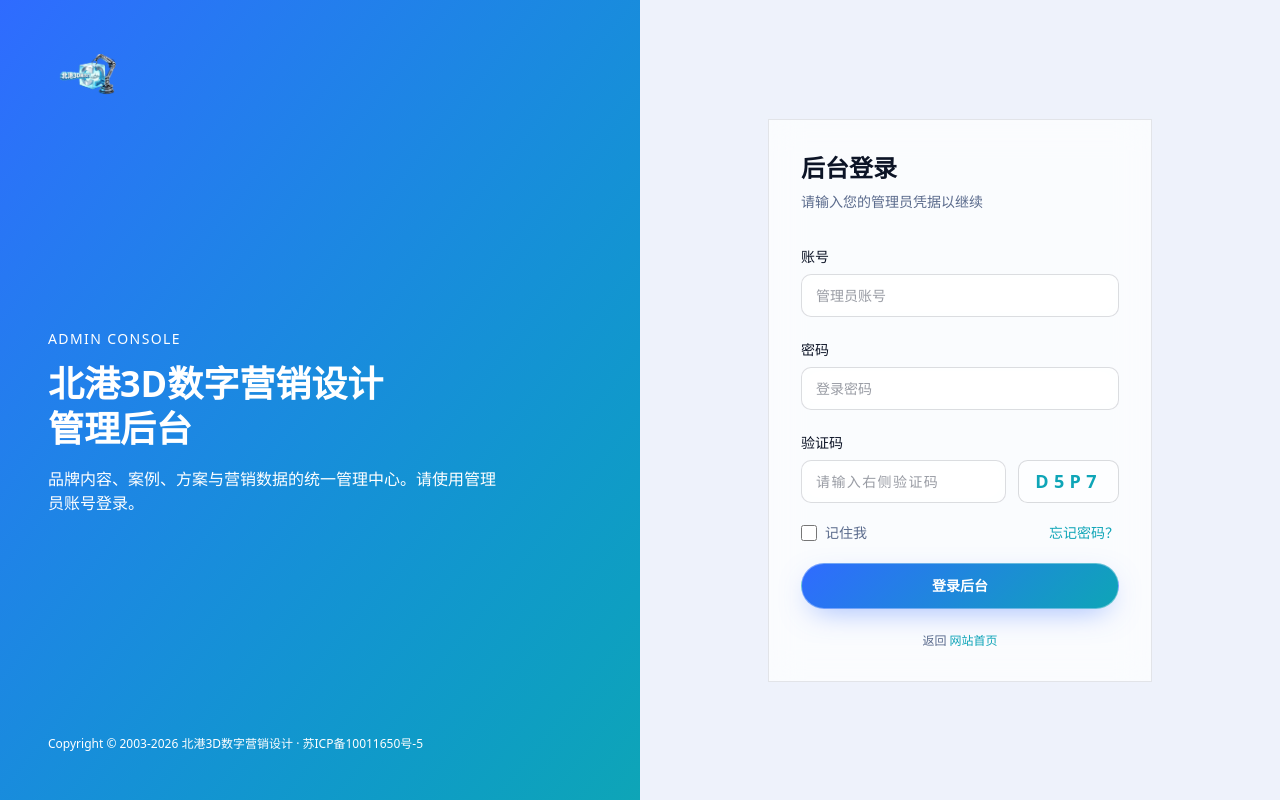
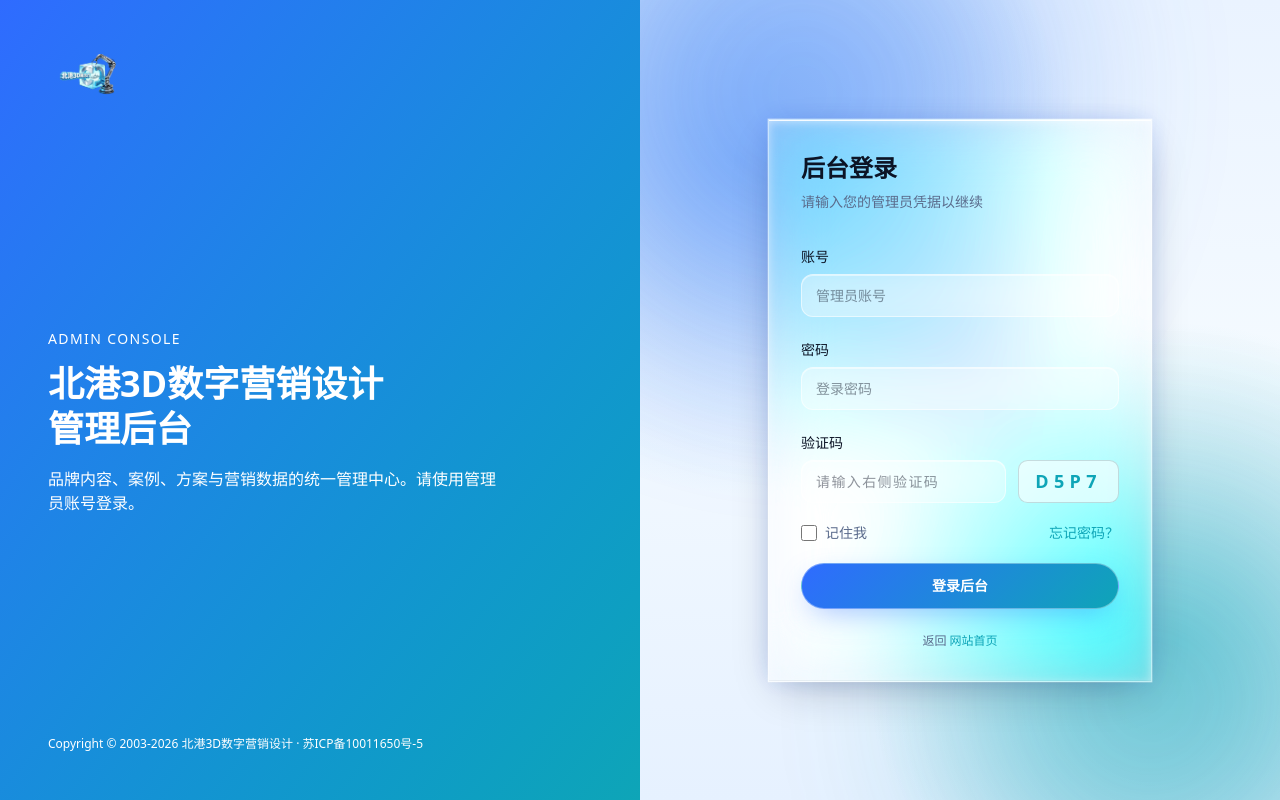
Before and after one commit to wyjsuper/bg3d, a PHP site: page /admin/login.php in a window 1280 px wide. Run offline with PHP 8.4, Linux system fonts and the light colour scheme.

Commit message:
release: v20260731-0942

```diff
--- a/admin/login.php
+++ b/admin/login.php
@@ -20,7 +20,7 @@ if (bg_current_user()) {
 <link rel="stylesheet" href="<?php echo bg_url('/assets/css/style.css'); ?>">
 </head>
 <body class="font-sans text-foreground antialiased">
-<div class="flex min-h-screen">
+<div class="bg-aurora flex min-h-screen">
   <!-- 品牌区 -->
   <div class="relative hidden w-1/2 flex-col justify-between overflow-hidden bg-gradient-to-br from-tech-blue via-[#2f6bff] to-tech-cyan p-12 text-white lg:flex">
     <span class="inline-flex w-fit items-center rounded-md bg-white/95 px-2.5 py-1.5"><img src="<?php echo bg_url('/logo-removebg.png'); ?>" alt="Logo" class="h-12 w-auto"></span>
@@ -33,8 +33,8 @@ if (bg_current_user()) {
   </div>
 
   <!-- 登录表单区 -->
-  <div class="flex w-full flex-col items-center justify-center bg-background px-6 lg:w-1/2">
-    <div class="glass relative z-10 w-full max-w-sm p-8">
+  <div class="liquid-glass-section flex w-full flex-col items-center justify-center px-6 lg:w-1/2">
+    <div class="glass relative z-10 w-full max-w-sm rounded-[28px] p-8">
       <div class="mb-8 lg:hidden"><span class="inline-flex items-center rounded-md bg-white px-2.5 py-1.5 shadow"><img src="<?php echo bg_url('/logo-removebg.png'); ?>" alt="Logo" class="h-12 w-auto"></span></div>
 
       <h2 class="text-2xl font-bold text-tech-ink">后台登录</h2>
--- a/assets/css/style.css
+++ b/assets/css/style.css
@@ -2617,11 +2617,38 @@
 *::-webkit-scrollbar-track {
   background: transparent;
 }
+/* ===== iOS 液态玻璃（材质工具类，圆角由调用方 rounded-* 控制） ===== */
 .glass {
-  background: rgba(255, 255, 255, 0.72);
-  backdrop-filter: blur(16px);
-  -webkit-backdrop-filter: blur(16px);
-  border: 1px solid rgba(12, 20, 38, 0.10);
+  position: relative;
+  background: rgba(255, 255, 255, 0.16);
+  backdrop-filter: blur(30px) saturate(220%) brightness(1.12);
+  -webkit-backdrop-filter: blur(30px) saturate(220%) brightness(1.12);
+  border: 1px solid rgba(255, 255, 255, 0.55);
+  box-shadow:
+    0 14px 44px -14px rgba(15, 23, 42, 0.32),
+    0 0 0 0.5px rgba(255, 255, 255, 0.45),
+    0 0 22px -4px rgba(47, 107, 255, 0.22),
+    inset 0 1px 0 0 rgba(255, 255, 255, 0.9),
+    inset 0 2px 10px 0 rgba(255, 255, 255, 0.5),
+    inset 0 -1px 0 0 rgba(15, 23, 42, 0.06);
+}
+/* 整页流动彩光背景层：让所有玻璃都能折射出色彩（iOS 壁纸感） */
+.bg-aurora::before {
+  content: "";
+  position: fixed;
+  inset: 0;
+  z-index: -1;
+  pointer-events: none;
+  background:
+    radial-gradient(58vw 58vw at 10% 6%, rgba(59, 130, 246, 0.32), transparent 58%),
+    radial-gradient(50vw 50vw at 90% 14%, rgba(14, 165, 183, 0.28), transparent 58%),
+    radial-gradient(54vw 54vw at 72% 92%, rgba(99, 102, 241, 0.24), transparent 60%),
+    linear-gradient(180deg, #f3f8ff 0%, #e8f1ff 100%);
+  animation: aurora-drift 22s ease-in-out infinite alternate;
+}
+@keyframes aurora-drift {
+  0%   { transform: translate3d(0, 0, 0) scale(1); }
+  100% { transform: translate3d(0, -2%, 0) scale(1.05); }
 }
 .text-gradient {
   background-image: linear-gradient(100deg, #2f6bff 0%, #3b82f6 45%, #0ea5b7 100%);
@@ -2665,68 +2692,86 @@
   opacity: 1;
 }
 
-/* 液态玻璃变体：用于 benefits 等需要半透明磨砂质感的卡片 */
+/* 液态玻璃卡片变体：用于 benefits 等需要半透明磨砂质感的卡片 */
 .glow-card.glass {
-  background: rgba(255, 255, 255, 0.55);
-  backdrop-filter: blur(18px) saturate(170%);
-  -webkit-backdrop-filter: blur(18px) saturate(170%);
-  border: 1px solid rgba(255, 255, 255, 0.72);
+  background: rgba(255, 255, 255, 0.22);
+  backdrop-filter: blur(26px) saturate(220%) brightness(1.1);
+  -webkit-backdrop-filter: blur(26px) saturate(220%) brightness(1.1);
+  border: 1px solid rgba(255, 255, 255, 0.6);
   box-shadow:
-    0 10px 34px -10px rgba(12, 20, 38, 0.12),
-    inset 0 1px 0 rgba(255, 255, 255, 0.95),
-    inset 0 -1px 0 rgba(255, 255, 255, 0.25);
-}
+    0 18px 50px -18px rgba(15, 23, 42, 0.30),
+    0 0 0 0.5px rgba(255, 255, 255, 0.5),
+    0 0 24px -6px rgba(14, 165, 183, 0.22),
+    inset 0 1px 0 0 rgba(255, 255, 255, 0.95),
+    inset 0 2px 10px 0 rgba(255, 255, 255, 0.55),
+    inset 0 -1px 0 0 rgba(15, 23, 42, 0.05);
+}
+/* 边缘彩色 rim 折射（mask 镂空中间，绝不遮挡文字） */
 .glow-card.glass::before {
-  background: linear-gradient(135deg, rgba(255, 255, 255, 0.95), rgba(47, 107, 255, 0.18) 45%, rgba(14, 165, 183, 0.06));
-  opacity: 0.55;
+  content: "";
+  position: absolute;
+  inset: 0;
+  border-radius: inherit;
+  padding: 1.5px;
+  background: linear-gradient(135deg, rgba(255, 255, 255, 0.95), rgba(47, 107, 255, 0.38) 45%, rgba(14, 165, 183, 0.22));
+  -webkit-mask: linear-gradient(#000 0 0) content-box, linear-gradient(#000 0 0);
+  -webkit-mask-composite: xor;
+  mask-composite: exclude;
+  opacity: 1;
+  pointer-events: none;
+  z-index: 2;
 }
 .glow-card.glass:hover {
-  background: rgba(255, 255, 255, 0.72);
-  border-color: rgba(47, 107, 255, 0.45);
+  background: rgba(255, 255, 255, 0.34);
+  border-color: rgba(255, 255, 255, 0.85);
   box-shadow:
-    0 20px 64px -20px rgba(47, 107, 255, 0.28),
-    inset 0 1px 0 rgba(255, 255, 255, 1),
-    inset 0 -1px 0 rgba(255, 255, 255, 0.35);
+    0 26px 70px -22px rgba(47, 107, 255, 0.40),
+    0 0 0 0.5px rgba(255, 255, 255, 0.7),
+    0 0 30px -6px rgba(14, 165, 183, 0.30),
+    inset 0 1px 0 0 rgba(255, 255, 255, 1),
+    inset 0 2px 12px 0 rgba(255, 255, 255, 0.6),
+    inset 0 -1px 0 0 rgba(15, 23, 42, 0.05);
+  transform: translateY(-6px);
 }
 .glow-card.glass:hover::before {
-  opacity: 0.85;
+  background: linear-gradient(135deg, rgba(255, 255, 255, 1), rgba(47, 107, 255, 0.5) 45%, rgba(14, 165, 183, 0.3));
 }
 
-/* 液态玻璃舞台：给玻璃卡片提供可透视的渐变/光晕背景 */
+/* 液态玻璃舞台：给玻璃卡片提供可透视的渐变/光晕背景（彩色更饱满，玻璃折射更明显） */
 .liquid-glass-section {
   position: relative;
   isolation: isolate;
   overflow: hidden;
   background:
-    radial-gradient(circle at 18% 22%, rgba(59, 130, 246, 0.22) 0%, transparent 38%),
-    radial-gradient(circle at 82% 78%, rgba(14, 165, 183, 0.20) 0%, transparent 36%),
-    radial-gradient(circle at 55% 45%, rgba(99, 102, 241, 0.10) 0%, transparent 30%),
-    linear-gradient(180deg, #eef6ff 0%, #f6fbff 45%, #eaf4ff 100%);
+    radial-gradient(circle at 16% 20%, rgba(59, 130, 246, 0.42) 0%, transparent 40%),
+    radial-gradient(circle at 84% 80%, rgba(14, 165, 183, 0.38) 0%, transparent 38%),
+    radial-gradient(circle at 52% 46%, rgba(99, 102, 241, 0.24) 0%, transparent 34%),
+    linear-gradient(180deg, #eaf3ff 0%, #f4faff 45%, #e6f1ff 100%);
 }
 .liquid-glass-section::before,
 .liquid-glass-section::after {
   content: '';
   position: absolute;
   border-radius: 50%;
-  filter: blur(70px);
-  opacity: 0.55;
+  filter: blur(90px);
+  opacity: 0.7;
   z-index: -1;
   pointer-events: none;
   animation: liquid-float 14s ease-in-out infinite;
 }
 .liquid-glass-section::before {
-  width: 340px;
-  height: 340px;
-  background: rgba(59, 130, 246, 0.38);
-  top: -90px;
-  left: -70px;
+  width: 460px;
+  height: 460px;
+  background: rgba(59, 130, 246, 0.55);
+  top: -120px;
+  left: -90px;
 }
 .liquid-glass-section::after {
-  width: 300px;
-  height: 300px;
-  background: rgba(14, 165, 183, 0.34);
-  bottom: -70px;
-  right: -50px;
+  width: 400px;
+  height: 400px;
+  background: rgba(14, 165, 183, 0.48);
+  bottom: -100px;
+  right: -70px;
   animation-delay: -7s;
 }
 @keyframes liquid-float {
@@ -2818,16 +2863,19 @@
   opacity: 0.8;
 }
 
-/* 玻璃面板（表单/卡片容器） — 浅色实底玻璃，深浅背景均可用 */
+/* 玻璃面板（表单/卡片容器） — iOS 液态玻璃面板 */
 .glass-panel {
-  background: rgba(255, 255, 255, 0.74);
-  backdrop-filter: blur(18px) saturate(160%);
-  -webkit-backdrop-filter: blur(18px) saturate(160%);
-  border: 1px solid rgba(12, 20, 38, 0.10);
+  background: rgba(255, 255, 255, 0.22);
+  backdrop-filter: blur(26px) saturate(220%) brightness(1.1);
+  -webkit-backdrop-filter: blur(26px) saturate(220%) brightness(1.1);
+  border: 1px solid rgba(255, 255, 255, 0.6);
   border-radius: 1.25rem;
   box-shadow:
-    0 18px 50px -20px rgba(12, 20, 38, 0.18),
-    inset 0 1px 0 rgba(255, 255, 255, 0.9);
+    0 18px 50px -20px rgba(15, 23, 42, 0.22),
+    0 0 0 0.5px rgba(255, 255, 255, 0.5),
+    0 0 24px -6px rgba(47, 107, 255, 0.20),
+    inset 0 1px 0 0 rgba(255, 255, 255, 0.92),
+    inset 0 2px 10px 0 rgba(255, 255, 255, 0.5);
 }
 
 /* 玻璃表单输入框 */
@@ -2856,22 +2904,25 @@
 /* 浅色背景玻璃输入/按钮（前台联系表单、后台浅色登录卡）：深字 + 半透明白底 */
 .liquid-input {
   width: 100%;
-  border-radius: 0.625rem;
-  border: 1px solid rgba(12, 20, 38, 0.14);
-  background: rgba(255, 255, 255, 0.62);
-  backdrop-filter: blur(10px);
-  -webkit-backdrop-filter: blur(10px);
+  border-radius: 0.75rem;
+  border: 1px solid rgba(255, 255, 255, 0.55);
+  background: rgba(255, 255, 255, 0.28);
+  backdrop-filter: blur(12px) saturate(160%);
+  -webkit-backdrop-filter: blur(12px) saturate(160%);
   padding: 0.625rem 0.875rem;
   color: #0c1426;
   font-size: 0.875rem;
   outline: none;
   transition: all 0.2s ease;
-}
-.liquid-input::placeholder { color: rgba(12, 20, 38, 0.42); }
+  box-shadow: inset 0 1px 0 0 rgba(255, 255, 255, 0.5);
+}
+.liquid-input::placeholder { color: rgba(12, 20, 38, 0.46); }
 .liquid-input:focus {
   border-color: rgba(47, 107, 255, 0.65);
-  background: rgba(255, 255, 255, 0.85);
-  box-shadow: 0 0 0 3px rgba(47, 107, 255, 0.12);
+  background: rgba(255, 255, 255, 0.58);
+  box-shadow:
+    inset 0 1px 0 0 rgba(255, 255, 255, 0.75),
+    0 0 0 3px rgba(47, 107, 255, 0.12);
 }
 
 .liquid-btn {
--- a/lib/admin.php
+++ b/lib/admin.php
@@ -63,7 +63,7 @@ function bg_admin_head($title) {
   echo '<script>window.BG_BASE = ' . json_encode(defined('BG_BASE') ? BG_BASE : '') . ';</script>' . "\n";
   echo '<link rel="stylesheet" href="' . bg_url('/assets/css/style.css') . '">' . "\n";
   echo '</head>' . "\n";
-  echo '<body class="bg-background font-sans text-foreground antialiased">' . "\n";
+  echo '<body class="bg-aurora bg-background font-sans text-foreground antialiased">' . "\n";
 }
 
 /** 侧栏内容（桌面 / 移动共用） */
@@ -127,7 +127,7 @@ function bg_admin_side_link($c, $active) {
 
 /** 框架开始：侧栏 + 顶栏，返回后在 main 内输出页面内容 */
 function bg_admin_frame_start($title, $activeType) {
-  echo '<div class="min-h-screen bg-background">';
+  echo '<div class="bg-aurora min-h-screen bg-background">';
   // 桌面侧栏
   echo '<aside class="fixed inset-y-0 left-0 z-40 hidden w-64 md:block">';
   bg_admin_sidebar($activeType);
@@ -142,7 +142,7 @@ function bg_admin_frame_start($title, $activeType) {
   echo '</div>';
   // 右侧
   echo '<div class="flex min-h-screen flex-col md:pl-64">';
-  echo '<header class="sticky top-0 z-30 flex items-center justify-between border-b border-[#0c1426]/10 bg-white/70 px-4 py-3 backdrop-blur md:px-8">';
+  echo '<header class="glass sticky top-0 z-30 flex items-center justify-between border-b border-[#0c1426]/10 px-4 py-3 md:px-8">';
   echo '<div class="flex items-center gap-3">';
   echo '<button type="button" data-drawer-open aria-label="打开菜单" class="inline-flex h-9 w-9 items-center justify-center rounded-lg border border-[#0c1426]/10 text-tech-ink md:hidden">' . bg_admin_icon('menu', 20) . '</button>';
   echo '<h1 class="text-base font-semibold text-tech-ink md:text-lg">' . h($title) . '</h1>';
--- a/lib/render.php
+++ b/lib/render.php
@@ -40,7 +40,7 @@ function bg_head($lang, $title, $desc = '') {
   if ($desc !== '') echo '<meta name="description" content="' . h($desc) . '">' . "\n";
   echo '<link rel="stylesheet" href="' . bg_url('/assets/css/style.css') . '">' . "\n";
   echo '</head>' . "\n";
-  echo '<body class="flex min-h-screen flex-col bg-background font-sans text-foreground antialiased">' . "\n";
+  echo '<body class="bg-aurora flex min-h-screen flex-col bg-background font-sans text-foreground antialiased">' . "\n";
 }
 
 function bg_foot_js() {
```
Also changed, not shown: CHANGELOG.md.
